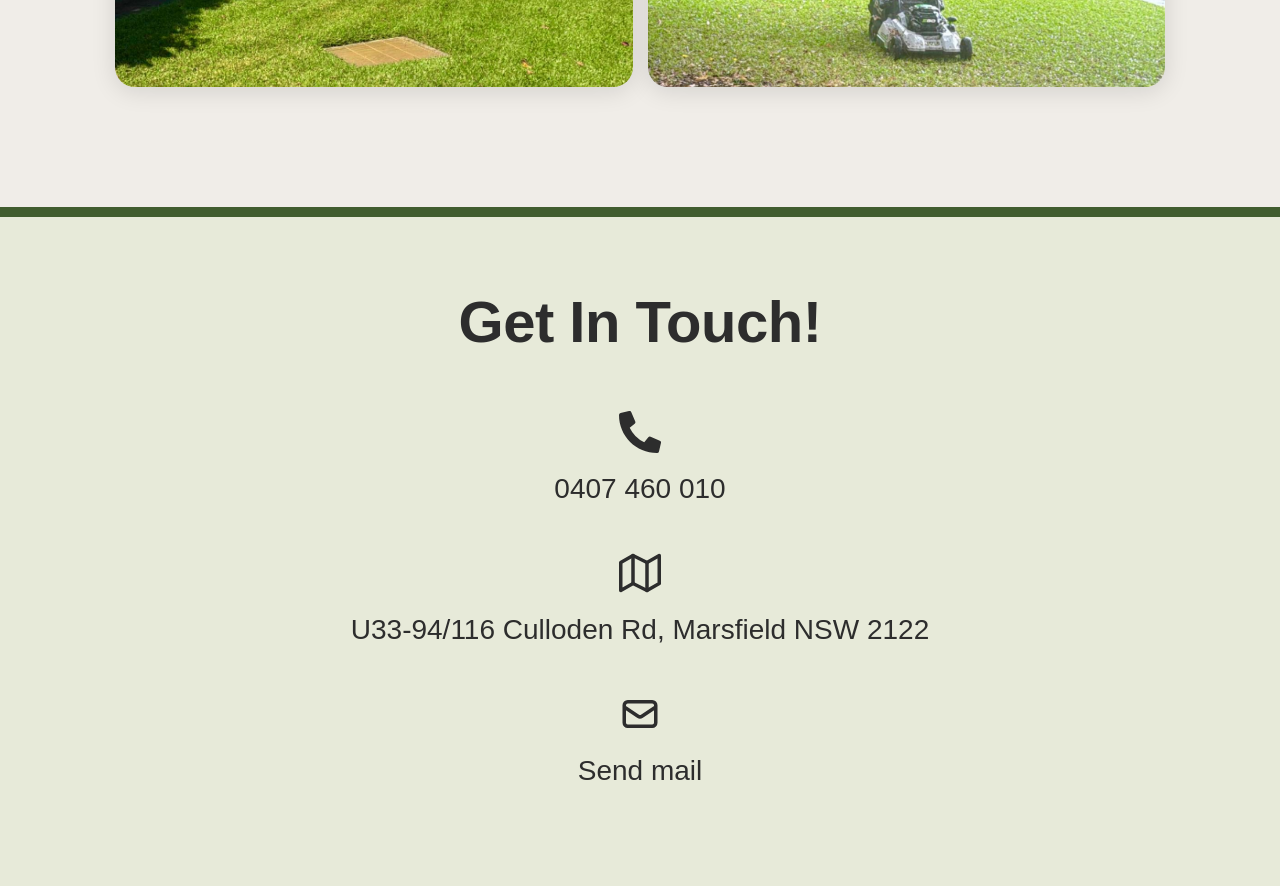
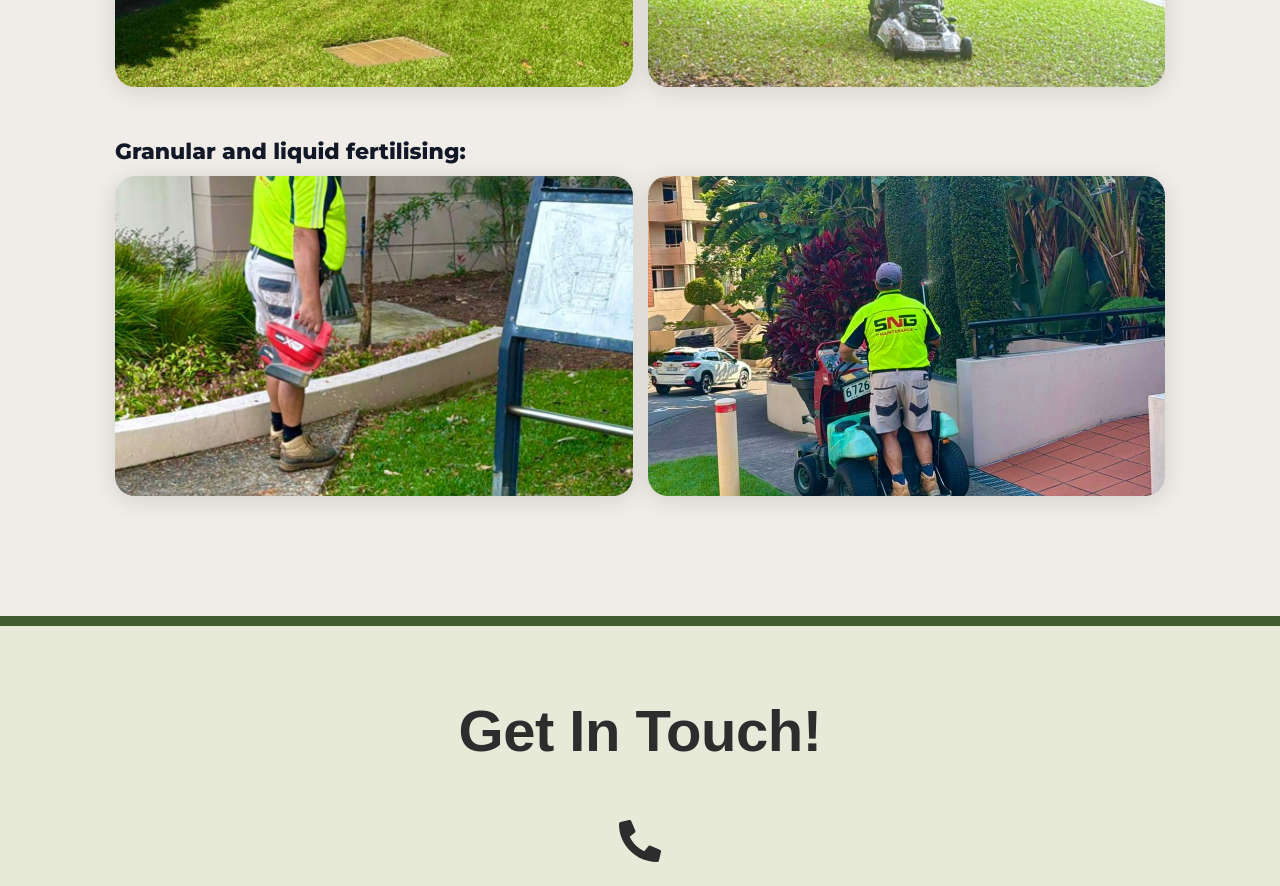
Before and after one commit to brandsbarrel/DNS, a React (Vite) app: page /gallery in a window 1280 px wide. Shown: the part 1440-2326 px from the top of the page. Built offline with nearby package versions, Linux system fonts and the light colour scheme.

Commit message:
Add New Project

```diff
--- a/src/Pages/Gallery/Gallery.jsx
+++ b/src/Pages/Gallery/Gallery.jsx
@@ -8,6 +8,9 @@ import ta2 from "../../assets/ta2.jpeg";
 
 import mg1 from "../../assets/mg1.jpeg";
 import mg2 from "../../assets/mg2.jpeg";
+
+import ga1 from "../../assets/GA1.jpeg";
+import ga2 from "../../assets/GA2.jpeg";
 
 export default function Gallery() {
   const projects = [
@@ -34,6 +37,15 @@ export default function Gallery() {
       site: "Mowing:",
       location: "",
       image: [mg2, mg1],
+      showLabel: false,
+      align: "left",
+    },
+
+    {
+      id: 4,
+      site: "Granular and liquid fertilising:",
+      location: "",
+      image: [ga1, ga2],
       showLabel: false,
       align: "left",
     },
```
Also changed, not shown: src/assets/GA1.jpeg (added), src/assets/GA2.jpeg (added).
